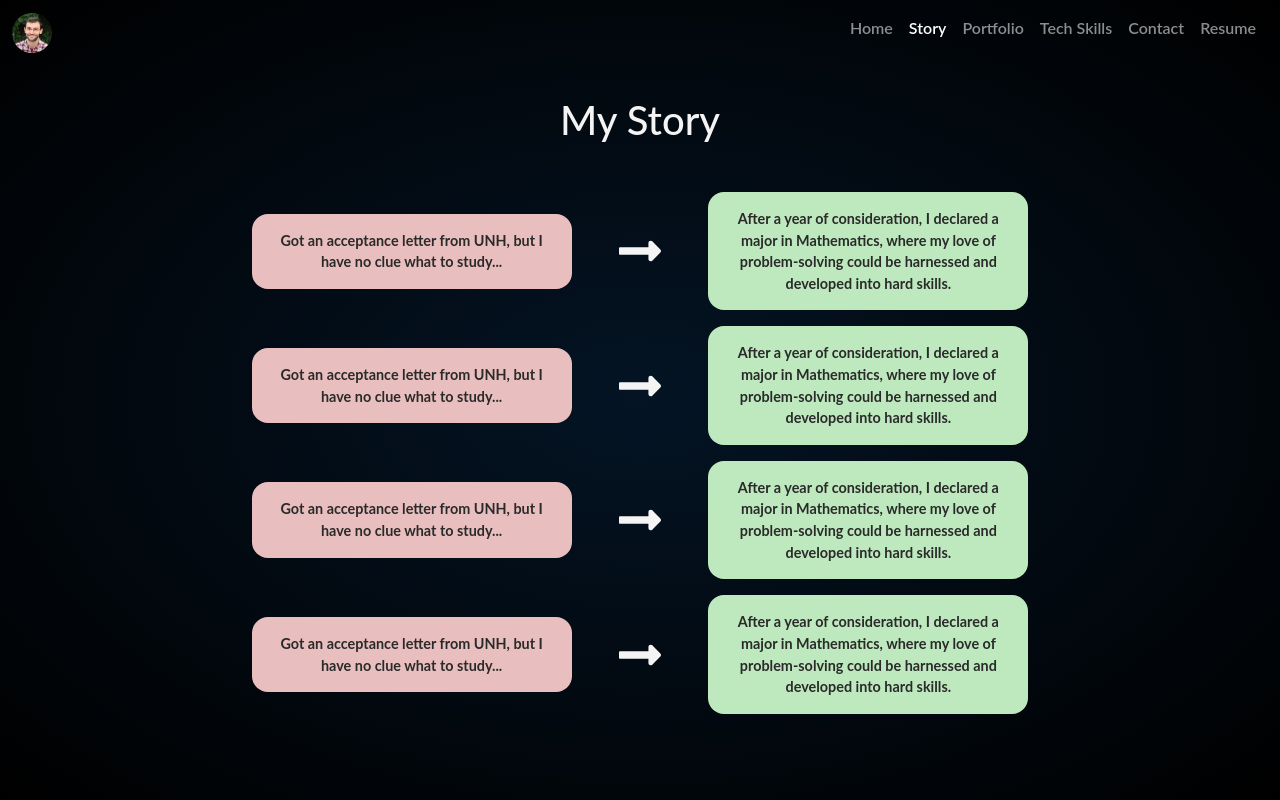
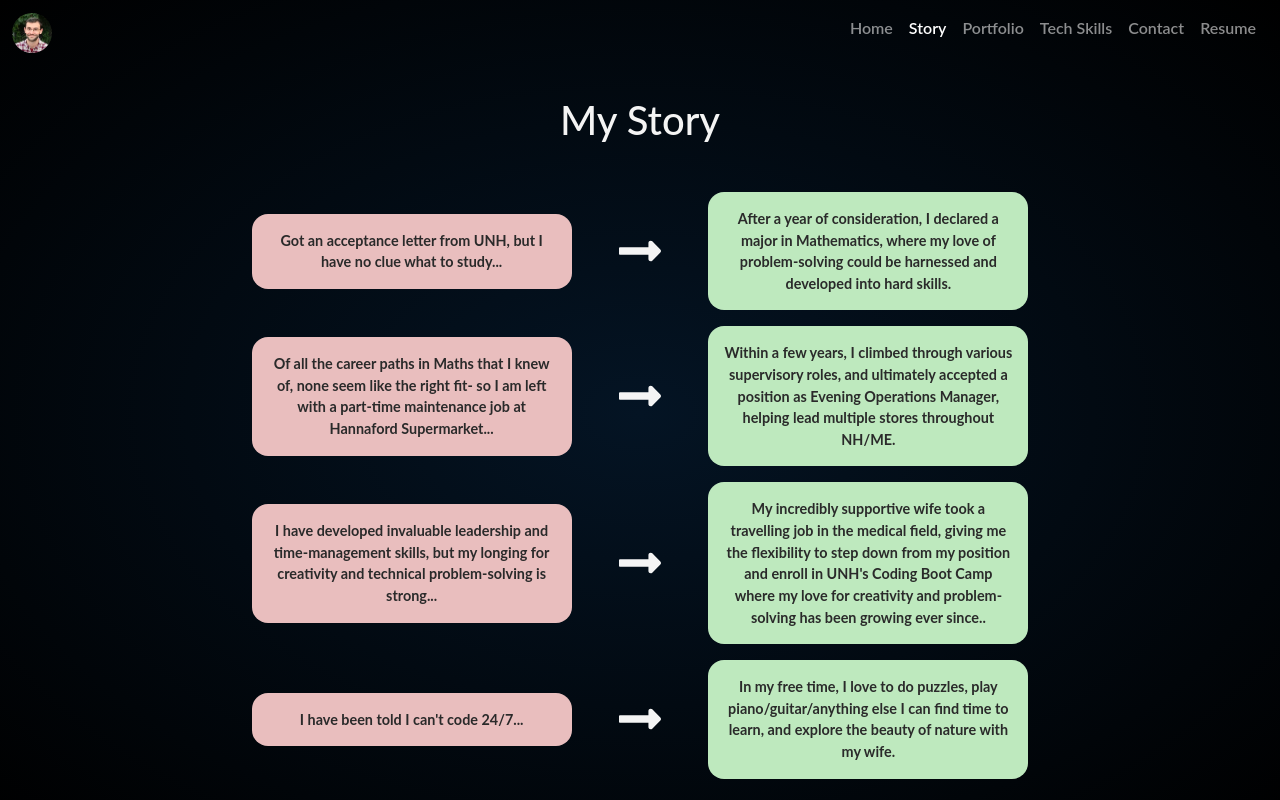
Before and after one commit to JoelDore/react-portfolio, a React (Create React App) app: page /story in a window 1280 px wide. Shown: the top 800 px of the page. Built offline with nearby package versions, Linux system fonts and the light colour scheme.

Commit message:
Fix Story

```diff
--- a/src/pages/Story.js
+++ b/src/pages/Story.js
@@ -11,19 +11,19 @@ export default function Story() {
             where my love of problem-solving could be harnessed and developed into hard skills.`
         },
         {
-            problem: "Got an acceptance letter from UNH, but I have no clue what to study...",
-            solution: `After a year of consideration, I declared a major in Mathematics,
-            where my love of problem-solving could be harnessed and developed into hard skills.`
+            problem: `Of all the career paths in Maths that I knew of, none seem like the right fit-
+            so I am left with a part-time maintenance job at Hannaford Supermarket...`,
+            solution: `Within a few years, I climbed through various supervisory roles,
+            and ultimately accepted a position as Evening Operations Manager, helping lead multiple stores throughout NH/ME.`
         },
         {
-            problem: "Got an acceptance letter from UNH, but I have no clue what to study...",
-            solution: `After a year of consideration, I declared a major in Mathematics,
-            where my love of problem-solving could be harnessed and developed into hard skills.`
+            problem: "I have developed invaluable leadership and time-management skills, but my longing for creativity and technical problem-solving is strong...",
+            solution: `My incredibly supportive wife took a travelling job in the medical field, giving me the flexibility to step down from my position
+            and enroll in UNH's Coding Boot Camp where my love for creativity and problem-solving has been growing ever since..`
         },
         {
-            problem: "Got an acceptance letter from UNH, but I have no clue what to study...",
-            solution: `After a year of consideration, I declared a major in Mathematics,
-            where my love of problem-solving could be harnessed and developed into hard skills.`
+            problem: "I have been told I can't code 24/7...",
+            solution: `In my free time, I love to do puzzles, play piano/guitar/anything else I can find time to learn, and explore the beauty of nature with my wife.`
         },
     ]
 
```
